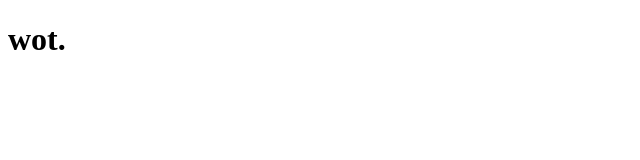
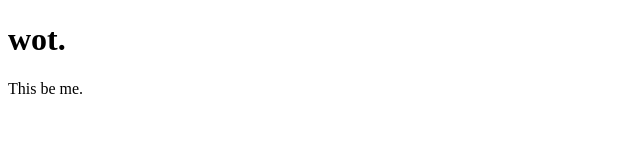
Before and after one commit to charharharhar/test, a plain HTML site: page about/index.html in a window 1280 px wide. Shown: the full height of the page, 0-640 px from the left. Drawn offline with Linux system fonts and the light colour scheme.

Commit message:
Update index.html

```diff
--- a/about/index.html
+++ b/about/index.html
@@ -6,6 +6,7 @@
   <body>
 
       <h1> wot. </h1>
+      <p> This be me. </p>
   </body>
 
 </html>
```
